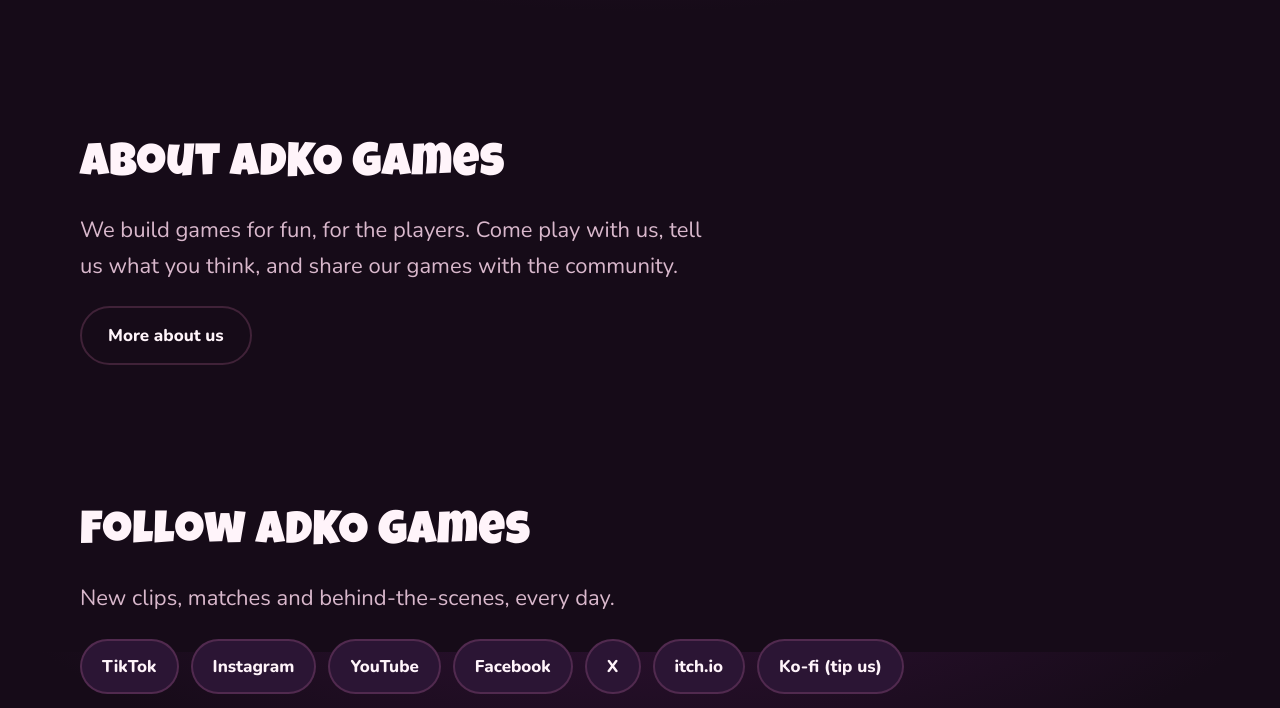
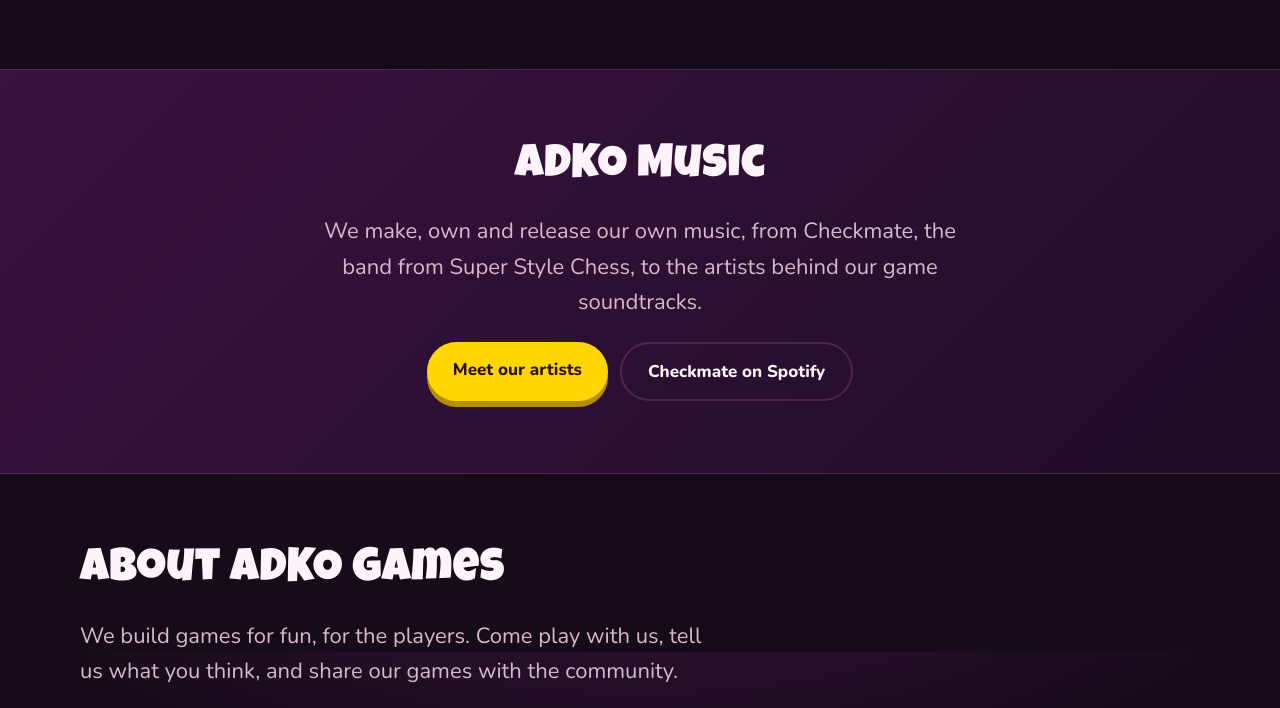
Before and after one commit to playadkogames/adkogames.com, a plain HTML site: page index.html in a window 1280 px wide. Shown: the part 1748-2456 px from the top of the page. Drawn offline with nearby package versions, Linux system fonts and the light colour scheme.

Commit message:
Home: Music link and ADKO Music section

```diff
--- a/index.html
+++ b/index.html
@@ -27,6 +27,7 @@
       <a class="brand" href="/">ADKO <span>Games</span></a>
       <nav>
         <a href="#games">Games</a>
+        <a href="/music/">Music</a>
         <a href="/super-style-volley/"><span class="hide-sm">Super Style </span>Volley</a>
         <a href="/starlit-hearts/">Starlit<span class="hide-sm"> Hearts</span></a>
         <a class="hide-sm" href="/about/">About</a>
@@ -36,7 +37,7 @@
 
   <section>
     <div class="wrap">
-      <p class="eyebrow">Independent game studio</p>
+      <p class="eyebrow">Independent games, music and entertainment</p>
       <h1>Fun first. Style always.</h1>
       <p class="lead">ADKO Games makes bright, fast games you can pick up in seconds and keep playing for weeks. Super Style Volley's free demo is out now - play it in your browser.</p>
       <div class="btns" style="margin-top:24px">
@@ -96,6 +97,17 @@
     </div>
   </section>
 
+  <section id="music" class="band">
+    <div class="wrap">
+      <h2>ADKO Music</h2>
+      <p class="lead" style="margin-inline:auto">We make, own and release our own music, from Checkmate, the band from Super Style Chess, to the artists behind our game soundtracks.</p>
+      <div class="btns">
+        <a class="btn primary" href="/music/">Meet our artists</a>
+        <a class="btn ghost" href="https://open.spotify.com/artist/0UQdJrSfD6rQnSbA3TDjdr" target="_blank" rel="noopener">Checkmate on Spotify</a>
+      </div>
+    </div>
+  </section>
+
   <section id="about">
     <div class="wrap">
       <h2>About ADKO Games</h2>
```
